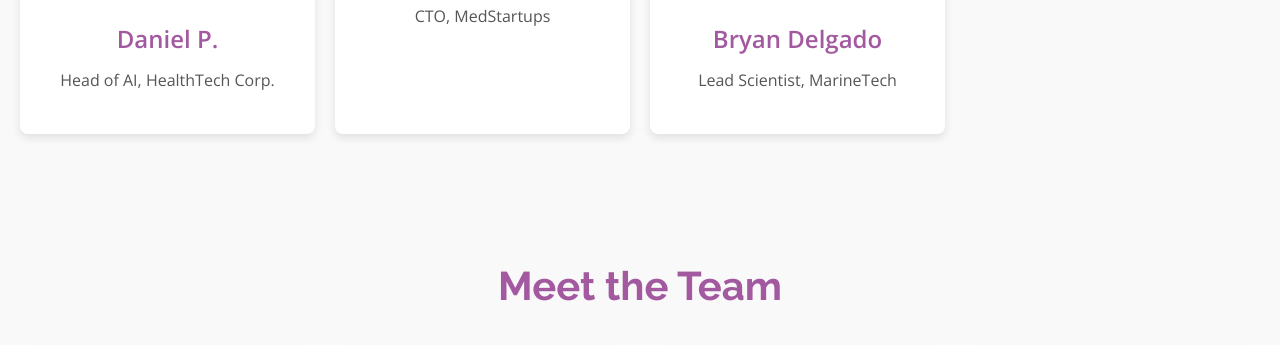
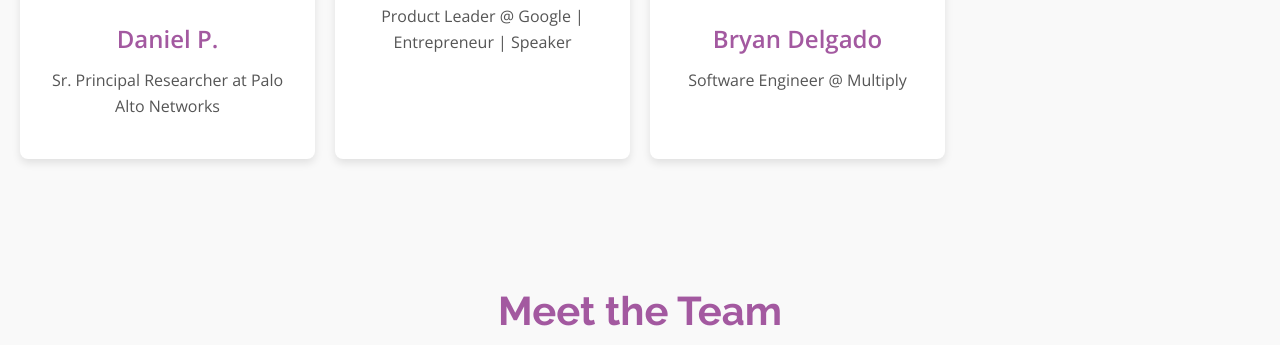
Before and after one commit to Macintosh1011/TaroHacks2.0, a plain HTML site: page index.html in a window 1280 px wide. Shown: the part 2240-2585 px from the top of the page. Drawn offline with nearby package versions, Linux system fonts and the light colour scheme.

Commit message:
updated Brian

```diff
--- a/index.html
+++ b/index.html
@@ -344,17 +344,17 @@
         <div class="card">
             <img src="judge_1.png" alt="Judge 1">
             <h3>Daniel P.</h3>
-            <p>Head of AI, HealthTech Corp.</p>
+            <p>Sr. Principal Researcher at Palo Alto Networks</p>
         </div>
         <div class="card">
             <img src="judge_2.png" alt="Judge 2">
             <h3>Maayan Rossman</h3>
-            <p>CTO, MedStartups</p>
+            <p>Product Leader @ Google | Entrepreneur | Speaker</p>
         </div>
         <div class="card">
             <img src="judge_3.png" alt="Judge 3">
             <h3>Bryan Delgado</h3>
-            <p>Lead Scientist, MarineTech</p>
+            <p>Software Engineer @ Multiply</p>
         </div>
     </div>
 </section>
```
